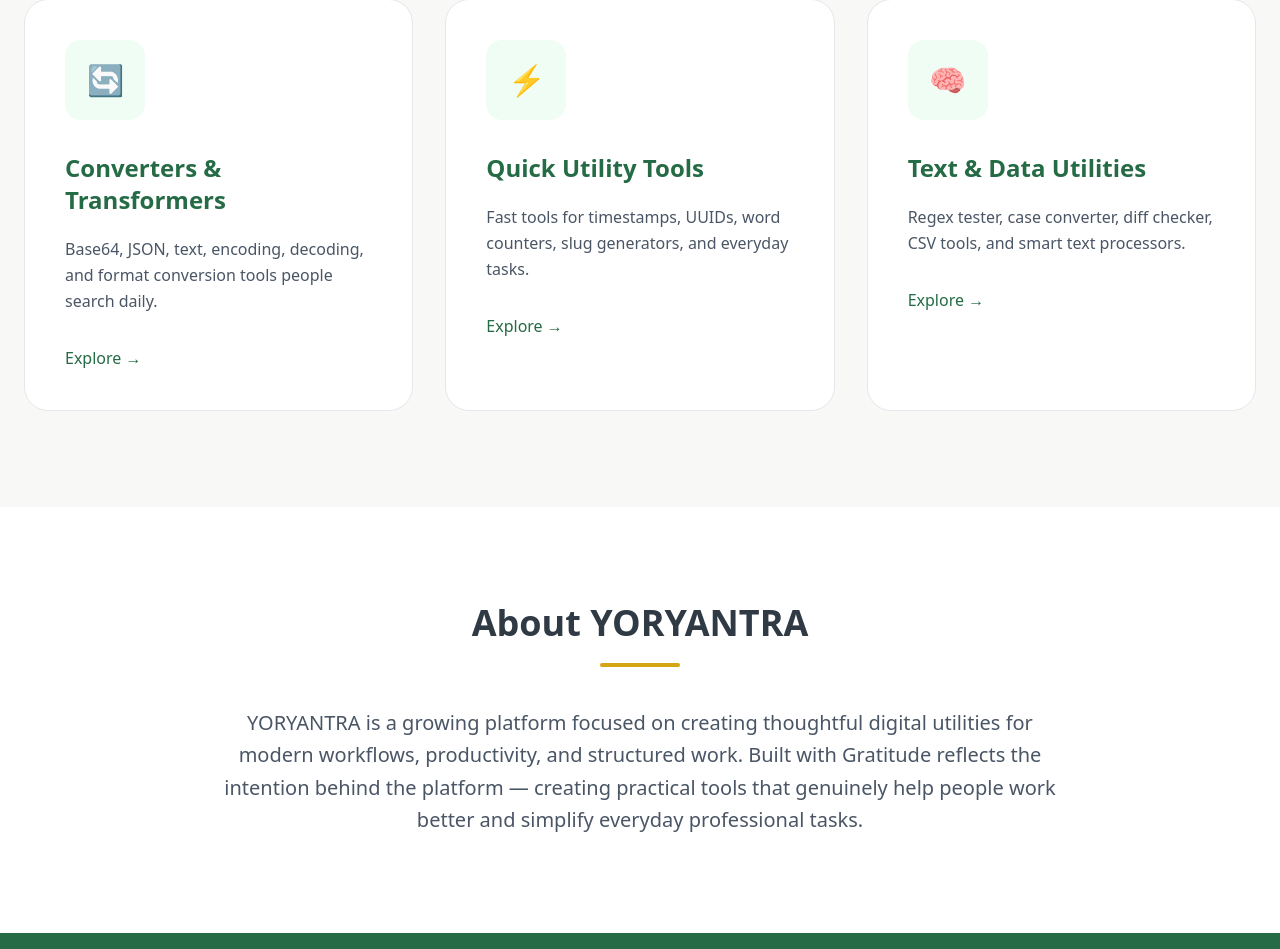
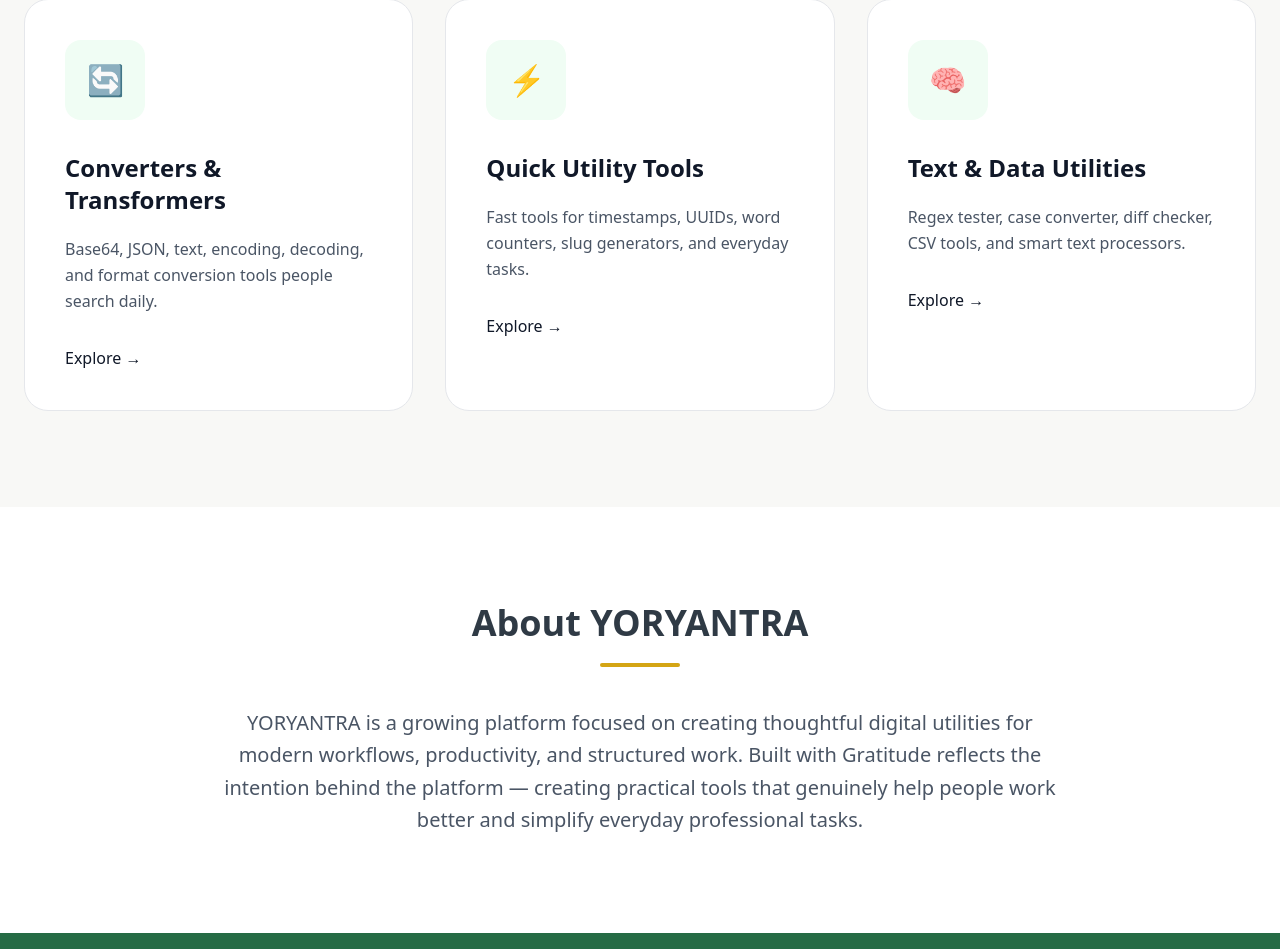
Before and after one commit to vaarunsonawwane-ops/yoryantra-new, a Next.js app: page / in a window 1280 px wide. Shown: the part 1189-2138 px from the top of the page. Built offline with nearby package versions, Linux system fonts and the light colour scheme.

Commit message:
app page color fix

```diff
--- a/app/page.tsx
+++ b/app/page.tsx
@@ -137,7 +137,7 @@ export default function HomePage() {
                   {item.icon}
                 </div>
 
-                <h4 className="mt-8 text-2xl font-semibold text-[var(--green)]">
+                <h4 className="mt-8 text-2xl font-semibold text-gray-900">
                   {item.title}
                 </h4>
 
@@ -147,7 +147,7 @@ export default function HomePage() {
 
                 <a
                   href="#"
-                  className="inline-block mt-8 font-medium text-[var(--green)]"
+                  className="inline-block mt-8 font-medium text-gray-900"
                 >
                   Explore →
                 </a>
```
